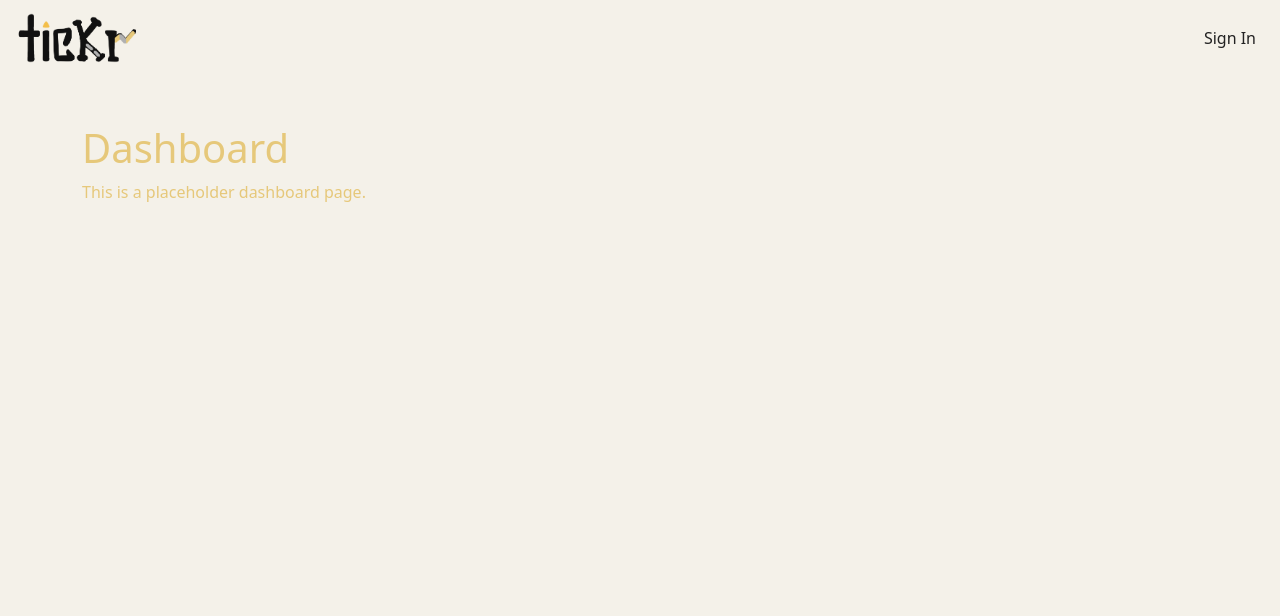
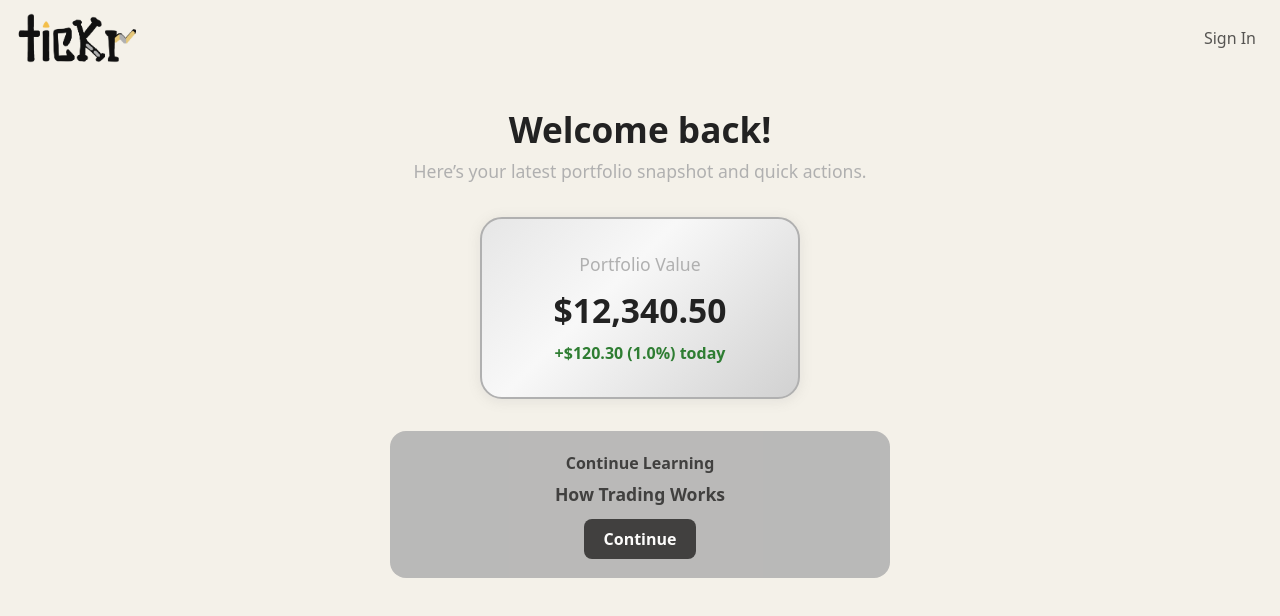
Before and after one commit to g1tvik/tickr, a React (Vite) app in the folder stockbuddy/: page /dashboard in a window 1280 px wide. Shown: the top 616 px of the page. Built offline with nearby package versions, Linux system fonts and the light colour scheme; no server answers.

Commit message:
learn roadmap set up

```diff
--- a/stockbuddy/src/App.jsx
+++ b/stockbuddy/src/App.jsx
@@ -10,6 +10,7 @@ import Dashboard from './pages/Dashboard';
 import Trade from './pages/Trade';
 import Learn from './pages/Learn';
 import Profile from './pages/Profile';
+import LessonDetail from "./pages/LessonDetail";
 
 function AppContent() {
   const [isLoggedIn, setIsLoggedIn] = useState(!!localStorage.getItem('token'));
@@ -39,6 +40,7 @@ function AppContent() {
               <Route path="/dashboard" element={<Dashboard />} />
               <Route path="/trade" element={<Trade />} />
               <Route path="/learn" element={<Learn />} />
+              <Route path="/learn/:lessonId" element={<LessonDetail />} />
               <Route path="/profile" element={<Profile />} />
             </Routes>
           </div>
--- /dev/null
+++ b/stockbuddy/src/lessonRoadmap.js
@@ -0,0 +1,7 @@
+export const lessons = [
+  { id: 1, title: "Intro to Stocks", status: "completed" },
+  { id: 2, title: "How Trading Works", status: "current" },
+  { id: 3, title: "Reading Stock Charts", status: "locked" },
+  { id: 4, title: "Risk Management", status: "locked" },
+  { id: 5, title: "Advanced Strategies", status: "locked" },
+];
--- a/stockbuddy/src/pages/Dashboard.jsx
+++ b/stockbuddy/src/pages/Dashboard.jsx
@@ -1,12 +1,116 @@
-import React from 'react';
+import React from "react";
+import "../globals.css";
+import { useNavigate } from "react-router-dom";
+import { lessons } from "../lessonRoadmap";
 
-function Dashboard() {
+export default function Dashboard() {
+  const navigate = useNavigate();
+  // Find the current lesson
+  const currentLesson = lessons.find(l => l.status === "current");
+
   return (
-    <div className="container mt-5">
-      <h1>Dashboard</h1>
-      <p>This is a placeholder dashboard page.</p>
+    <div className="dashboard-page-center" style={{
+      minHeight: "100vh",
+      background: "var(--marbleWhite)",
+      display: "flex",
+      flexDirection: "column",
+      alignItems: "center",
+      padding: "2rem 1rem"
+    }}>
+      <h1 style={{
+        fontSize: "2.2rem",
+        fontWeight: 700,
+        color: "var(--marbleDarkGray)",
+        marginBottom: "0.5rem"
+      }}>
+        Welcome back!
+      </h1>
+      <div style={{
+        color: "var(--marbleGray)",
+        marginBottom: "2rem",
+        fontSize: "1.1rem"
+      }}>
+        Here’s your latest portfolio snapshot and quick actions.
+      </div>
+
+      {/* Portfolio Summary Card */}
+      <div style={{
+        background: "linear-gradient(135deg, #e6e6e6 0%, #f8f8f8 40%, #d1d1d1 100%)",
+        borderRadius: 22,
+        boxShadow: "0 2px 12px 2px rgba(120,120,120,0.10)",
+        border: "2px solid #b0b0b0",
+        padding: "2rem 2.5rem",
+        minWidth: 320,
+        maxWidth: "90vw",
+        marginBottom: "2rem",
+        textAlign: "center"
+      }}>
+        <div style={{ fontSize: "1.1rem", color: "var(--marbleGray)", marginBottom: 8 }}>
+          Portfolio Value
+        </div>
+        <div style={{
+          fontSize: "2.1rem",
+          fontWeight: 700,
+          color: "var(--marbleDarkGray)",
+          marginBottom: 6
+        }}>
+          $12,340.50
+        </div>
+        <div style={{
+          fontSize: "1rem",
+          color: "#2e7d32",
+          fontWeight: 600
+        }}>
+          +$120.30 (1.0%) today
+        </div>
+      </div>
+
+      {/* Only this Recent Activity / Continue Learning Box remains */}
+      <div style={{
+        width: "100%",
+        maxWidth: 500,
+        background: "var(--marbleGray)",
+        borderRadius: 16,
+        padding: "1.2rem 1.5rem",
+        color: "var(--marbleDarkGray)",
+        fontSize: "1rem",
+        minHeight: 80,
+        textAlign: "center",
+        opacity: 0.85
+      }}>
+        {currentLesson ? (
+          <>
+            <div style={{ fontWeight: 600, marginBottom: 6 }}>Continue Learning</div>
+            <div style={{ fontSize: "1.1rem", fontWeight: 700, marginBottom: 12 }}>
+              {currentLesson.title}
+            </div>
+            <button
+              onClick={() => navigate(`/learn/${currentLesson.id}`)}
+              style={{
+                background: "var(--marbleDarkGray)",
+                color: "#fff",
+                borderRadius: 8,
+                padding: "0.5rem 1.2rem",
+                textDecoration: "none",
+                fontWeight: 600,
+                fontSize: "1rem",
+                border: "none",
+                cursor: "pointer",
+                transition: "background 0.2s"
+              }}
+            >
+              Continue
+            </button>
+          </>
+        ) : (
+          <>
+            <div style={{ fontWeight: 600, marginBottom: 6 }}>Recent Activity</div>
+            <div style={{ color: "var(--marbleDarkGray)" }}>
+              No recent activity yet. Start trading or learning!
+            </div>
+          </>
+        )}
+      </div>
     </div>
   );
 }
-
-export default Dashboard;
--- a/stockbuddy/src/pages/Learn.jsx
+++ b/stockbuddy/src/pages/Learn.jsx
@@ -1,12 +1,98 @@
-import React from 'react';
+import React from "react";
+import { useNavigate } from "react-router-dom";
+import "../globals.css";
+import { lessons as initialLessons } from "../lessonRoadmap";
 
-function Learn() {
+export default function Learn() {
+  const [lessons] = React.useState(initialLessons);
+  const navigate = useNavigate();
+
+  // Handler for clicking a lesson
+  const handleLessonClick = (lesson) => {
+    if (lesson.status === "locked") return;
+    navigate(`/learn/${lesson.id}`);
+  };
+
   return (
-    <div className="container mt-5">
-      <h1>Learn</h1>
-      <p>This is a placeholder learn page.</p>
+    <div style={{
+      minHeight: "100vh",
+      background: "var(--marbleWhite)",
+      display: "flex",
+      flexDirection: "column",
+      alignItems: "center",
+      padding: "2rem 1rem"
+    }}>
+      <h1 style={{
+        fontSize: "2rem",
+        fontWeight: 700,
+        color: "var(--marbleDarkGray)",
+        marginBottom: "1.5rem"
+      }}>
+        Learning Roadmap
+      </h1>
+      <div style={{
+        display: "flex",
+        flexDirection: "column",
+        alignItems: "center",
+        gap: "2.5rem"
+      }}>
+        {lessons.map((lesson, idx) => (
+          <div key={lesson.id} style={{ display: "flex", flexDirection: "column", alignItems: "center" }}>
+            <button
+              onClick={() => handleLessonClick(lesson)}
+              disabled={lesson.status === "locked"}
+              style={{
+                width: 70,
+                height: 70,
+                borderRadius: "50%",
+                border: "none",
+                background:
+                  lesson.status === "completed"
+                    ? "var(--marbleGold)"
+                    : lesson.status === "current"
+                    ? "var(--marbleDarkGray)"
+                    : "var(--marbleGray)",
+                color:
+                  lesson.status === "completed"
+                    ? "var(--marbleBlack)"
+                    : lesson.status === "current"
+                    ? "#fff"
+                    : "#bbb",
+                fontWeight: 700,
+                fontSize: "1.1rem",
+                boxShadow: lesson.status === "current"
+                  ? "0 0 0 4px var(--marbleGold)"
+                  : "0 2px 8px rgba(0,0,0,0.08)",
+                cursor: lesson.status === "locked" ? "not-allowed" : "pointer",
+                transition: "background 0.2s, color 0.2s"
+              }}
+            >
+              {lesson.status === "completed" ? "✓" : idx + 1}
+            </button>
+            <div style={{
+              marginTop: 8,
+              color: lesson.status === "locked"
+                ? "var(--marbleGray)"
+                : "var(--marbleDarkGray)",
+              fontWeight: lesson.status === "current" ? 700 : 500,
+              fontSize: "1rem",
+              textAlign: "center",
+              maxWidth: 120
+            }}>
+              {lesson.title}
+            </div>
+            {/* Draw connector line except after last lesson */}
+            {idx < lessons.length - 1 && (
+              <div style={{
+                width: 4,
+                height: 40,
+                background: "var(--marbleGray)",
+                margin: "0 auto"
+              }} />
+            )}
+          </div>
+        ))}
+      </div>
     </div>
   );
 }
-
-export default Learn;
--- /dev/null
+++ b/stockbuddy/src/pages/LessonDetail.jsx
@@ -0,0 +1,67 @@
+import React from "react";
+import { useParams } from "react-router-dom";
+import { lessons } from "../lessonRoadmap";
+
+export default function LessonDetail() {
+  const { lessonId } = useParams();
+  const lesson = lessons.find(l => l.id === Number(lessonId));
+
+  if (!lesson) {
+    return <div>Lesson not found.</div>;
+  }
+
+  return (
+    <div style={{
+      minHeight: "100vh",
+      background: "var(--marbleWhite)",
+      display: "flex",
+      flexDirection: "column",
+      alignItems: "center",
+      padding: "2rem 1rem"
+    }}>
+      <h1 style={{
+        fontSize: "2rem",
+        fontWeight: 700,
+        color: "var(--marbleDarkGray)",
+        marginBottom: "1.5rem"
+      }}>
+        {lesson.title}
+      </h1>
+      <div style={{
+        background: "var(--marbleGray)",
+        borderRadius: 12,
+        padding: "1.5rem 2rem",
+        maxWidth: 600,
+        color: "var(--marbleDarkGray)",
+        marginBottom: "2rem"
+      }}>
+        <h2 style={{ fontSize: "1.2rem", fontWeight: 600, marginBottom: 12 }}>Lesson Overview</h2>
+        <p>
+          This is a placeholder for the lesson content. Here you can add explanations, videos, quizzes, or interactive content for <b>{lesson.title}</b>.
+        </p>
+        <ul>
+          <li>Objective 1: Understand the basics of this topic.</li>
+          <li>Objective 2: Learn key terms and concepts.</li>
+          <li>Objective 3: Complete a short quiz at the end.</li>
+        </ul>
+        <div style={{ marginTop: 24 }}>
+          <button
+            style={{
+              background: "var(--marbleGold)",
+              color: "var(--marbleBlack)",
+              border: "none",
+              borderRadius: 8,
+              padding: "0.6rem 1.4rem",
+              fontWeight: 600,
+              fontSize: "1rem",
+              cursor: "pointer"
+            }}
+            disabled
+          >
+            Mark as Complete (coming soon)
+          </button>
+        </div>
+      </div>
+    </div>
+  );
+}
```
